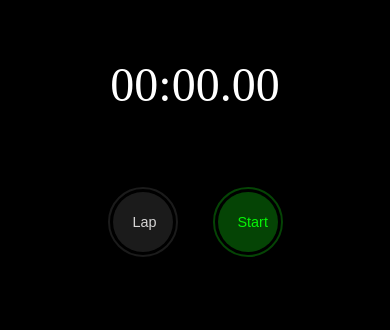
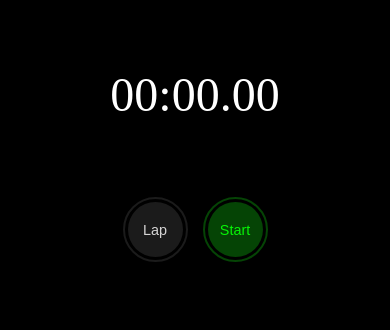
Before and after one commit to Girum-Tamirat/PRODIGY_WD_02, a plain HTML site: page index.html in a window 390 px wide. Shown: the part 240-570 px from the top of the page. Drawn offline with Linux system fonts and the light colour scheme.

Commit message:
"Improve button responsiveness and alignment for mobile devices"

```diff
--- a/css/styles.css
+++ b/css/styles.css
@@ -33,26 +33,31 @@
 }
 
 button {
-    padding: 20px;
+  width: 70px;
+  height: 70px;
   margin-left: 50px;
   margin-right: 50px;
-    margin-bottom: 15px;
-    width: 70px;
-    height: 70px;
+  padding: 0;
   font-size: 1rem;
   color: white;
   cursor: pointer;
   border: none;
   border-radius: 50%;
-    transition: background-color 0.3s;
-    transition: transform 0.3s ease;
+  display: flex;
+  justify-content: center;
+  align-items: center;
+  transition: background-color 0.3s, transform 0.3s ease;
+  outline: none;
 }
+
 button:hover {
   transform: scale(1.05);
 }
-  button:active{
+
+button:active {
   transform: scale(1.07);
 }
+
 .green-background {
   background-color: rgb(5, 68, 5);
   color: rgb(7, 244, 7);
@@ -66,18 +71,21 @@
   outline: 2px solid rgb(68, 5, 5);
   outline-offset: 3.3px;
 }
-  .gray-background{
+
+.gray-background {
   color: #d6d5d5;
-    background-color:rgb(47, 47, 47);
+  background-color: rgb(47, 47, 47);
   outline: 2px solid rgb(47, 47, 47);
   outline-offset: 3.3px;
 }
-  .darkgray-background{
+
+.darkgray-background {
   color: #d6d5d5;
-    background-color:rgb(27, 27, 27);
+  background-color: rgb(27, 27, 27);
   outline: 2px solid rgb(27, 27, 27);
   outline-offset: 3.3px;
 }
+
 .laps {
   margin-top: 20px;
   color: white;
@@ -101,6 +109,7 @@
 .lap-val {
   margin-left: 9rem;
 }
+
 #laps {
   max-height: 200px;
   width: 100%;
@@ -112,6 +121,7 @@
   padding: 10px 0;
 }
 
+
 @media (max-width: 768px) {
   .time-display {
     font-size: 4rem;
@@ -119,8 +129,10 @@
   }
 
   button {
-      width: 70px;
-      height: 70px;
+    width: 60px;
+    height: 60px;
+    margin-left: 30px;
+    margin-right: 30px;
     font-size: 0.9rem;
   }
 
@@ -136,10 +148,10 @@
   }
 
   button {
-      width: 60px;
-      height: 60px;
-      margin-left: 20px;
-      margin-right: 20px;
+    width: 55px;
+    height: 55px;
+    margin-left: 10px;
+    margin-right: 10px;
   }
 
   .lap-num, .lap-val {
```
Lines whose indentation alone changed are shown as unchanged.
